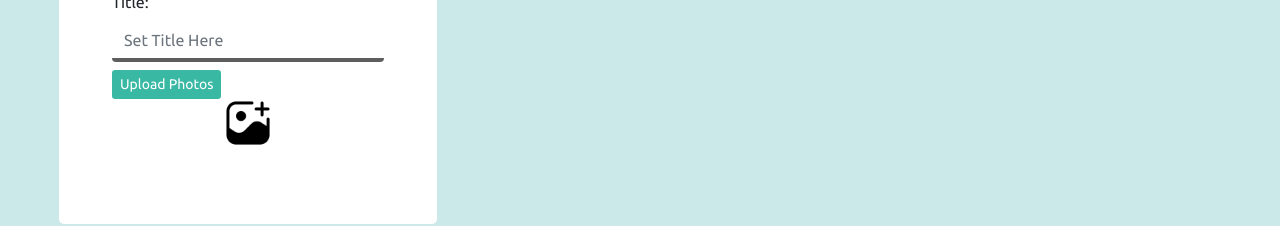
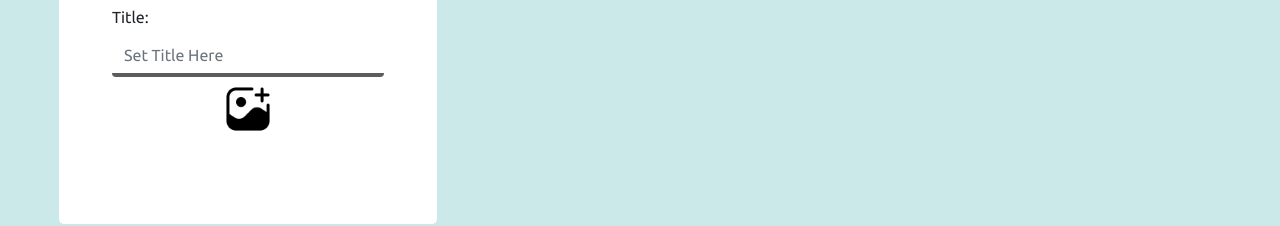
Before and after one commit to SanjayPaul4u/PPPMedia-client-PROJECT1, a React (Create React App) app: page /user in a window 1280 px wide. Shown: the part 562-788 px from the top of the page. Built offline with nearby package versions, Linux system fonts and the light colour scheme.

Commit message:
Refactored

```diff
--- a/src/components/user/Photoupload.js
+++ b/src/components/user/Photoupload.js
@@ -46,8 +46,10 @@ function Photoupload(props) {
     for (let index = 0; index < files.length; index++) {
       formData.append("files", files[index])
     }
-    // console.log(data);
     await uploadPhoto(formData);
+    // after uploading value will be blank
+    setTitle("");
+    setFiles("");
   }
 
 
@@ -63,11 +65,11 @@ function Photoupload(props) {
             <input type="file" className="form-control d-none" id="exampleInputFiles1" aria-describedby="filesHelp" name='files' ref={chooseFileRef}  multiple onChange={onChangeFilesFunc} accept='image/jpeg, image/png, image/jpg' onClick={props.modalOpenRefFunc}></input>
 
             <label htmlFor="exampleInputTitle1" className="form-label">Title: </label>
-            <input type="text" className="form-control" id="exampleInputEmail1" aria-describedby="titleHelp" name='title' placeholder='Set Title Here' onChange={onChangeTitleFunc} ></input>
-
-            <button  className="btn btn-sm btn-success mt-2" onClick={onClickUploadPhoto}>Upload Photos</button>
+            <input type="text" className="form-control" id="exampleInputEmail1" aria-describedby="titleHelp" name='title' value={title} placeholder='Set Title Here' onChange={onChangeTitleFunc} ></input>
+            {/* display none button */}
+            <button  className="btn btn-sm btn-success mt-2 d-none" onClick={onClickUploadPhoto} ref={props.modalUploadRef}>Upload Photos</button>
         </div>
-        <img src={addImg} alt="errImg" style={{width:"3rem"}} onClick={chooseFileFunc}/> <br />
+        <img className='mt-2' src={addImg} alt="errImg" style={{width:"3rem"}} onClick={chooseFileFunc}/> <br />
     </div>
 
 
--- a/src/components/user/User.js
+++ b/src/components/user/User.js
@@ -8,12 +8,20 @@ import Userphotos from './Userphotos'
 
 function User() {
   const modalOpenRef = useRef();
+  const modalUploadRef = useRef();
+  const modalCloseRef = useRef();
+
   const [filesArrForModal, setfilesArrForModal] = useState(null);
   const [titleForModal, setTitleForModal] = useState("");
 
   // MODAL OPEN REF FUNCTION
   const modalOpenRefFunc = () =>{
     modalOpenRef.current.click();
+  }
+  const modalUploadRefFunc = ()=>{
+    modalUploadRef.current.click();
+    modalCloseRef.current.click();
+    setTitleForModal("");
   }
 
   return (
@@ -32,11 +40,11 @@ function User() {
             <div className="modal-content">
               <div className="modal-header">
                   <h5 className="modal-title" id="exampleModalLabel">Check Your Photos and Upload...</h5>
-                  <button type="button" className="btn-close" data-bs-dismiss="modal" aria-label="Close"></button>
+                  <button type="button" className="btn-close" data-bs-dismiss="modal" aria-label="Close" ref={modalCloseRef}></button>
               </div>
               <div className="modal-footer">
                   <button type="button" className="btn btn-secondary" data-bs-dismiss="modal">Cancel</button>
-                  <button type="button" className="btn btn-primary">Upload</button>
+                  <button type="button" onClick={modalUploadRefFunc} className="btn btn-primary">Upload</button>
               </div>
               <div className="modal-body">
                   <div className="row">
@@ -63,7 +71,7 @@ function User() {
           {/* FIRST ROW - USER PROFILE */}
           <div id='user-profile' className="com-4 col-md-4 col-xl-4">
             <div id='user-profile-fix-div' className='fixed-top'>
-              <Userprofile modalOpenRefFunc={modalOpenRefFunc} setfilesArrForModal={setfilesArrForModal} setTitleForModal={setTitleForModal}/>
+              <Userprofile modalOpenRefFunc={modalOpenRefFunc} setfilesArrForModal={setfilesArrForModal} setTitleForModal={setTitleForModal} modalUploadRef={modalUploadRef}/>
             </div>
           </div>
 
--- a/src/components/user/Userprofile.js
+++ b/src/components/user/Userprofile.js
@@ -14,7 +14,7 @@ function Userprofile(props) {
     </div>
 
     {/* PHOTO UPLOAD SIDEBAR */}
-    <Photoupload modalOpenRefFunc={props.modalOpenRefFunc} setfilesArrForModal={props.setfilesArrForModal} setTitleForModal={props.setTitleForModal}/>
+    <Photoupload modalOpenRefFunc={props.modalOpenRefFunc} setfilesArrForModal={props.setfilesArrForModal} setTitleForModal={props.setTitleForModal} modalUploadRef={props.modalUploadRef}/>
       </>
   )
 }
--- a/src/context/photos/photoState.js
+++ b/src/context/photos/photoState.js
@@ -6,19 +6,19 @@ import axios from 'axios'; // axios - Above line is very important for 'axios'
 const PhotoState = (props)=>{
 
     const uploadPhoto = async(data)=>{
-        console.log(...data);
+        // console.log(...data);
             try {
-                await axios({
+                const response = await axios({
                   method: "post",
                   url: "http://127.0.0.1:7000/api/upload/uploadimg",
                   data: data,
                   headers: {
                     'auth-token': 'eyJhbGciOiJIUzI1NiIsInR5cCI6IkpXVCJ9.eyJ1c2VyIjp7ImlkIjoiNjUyZjNjZjI5Zjg4ODI3ODI4ZjQ3ZGNiIn0sImlhdCI6MTY5ODA1NTQ3OH0.9N7nZYqdvG6YV4X793TZDF6gyh8jUjv3oDsmOh0LVI4'},
-                }).then(()=>{
-                  console.log('successfully uploaded File******************')
                 })
+                console.log(response.data);
+
               } catch (error) {
-                throw error;
+                console.log(error.response.data);;
               }
     }
 
```
Also changed, not shown: clientNOTE/NOTE.txt.
